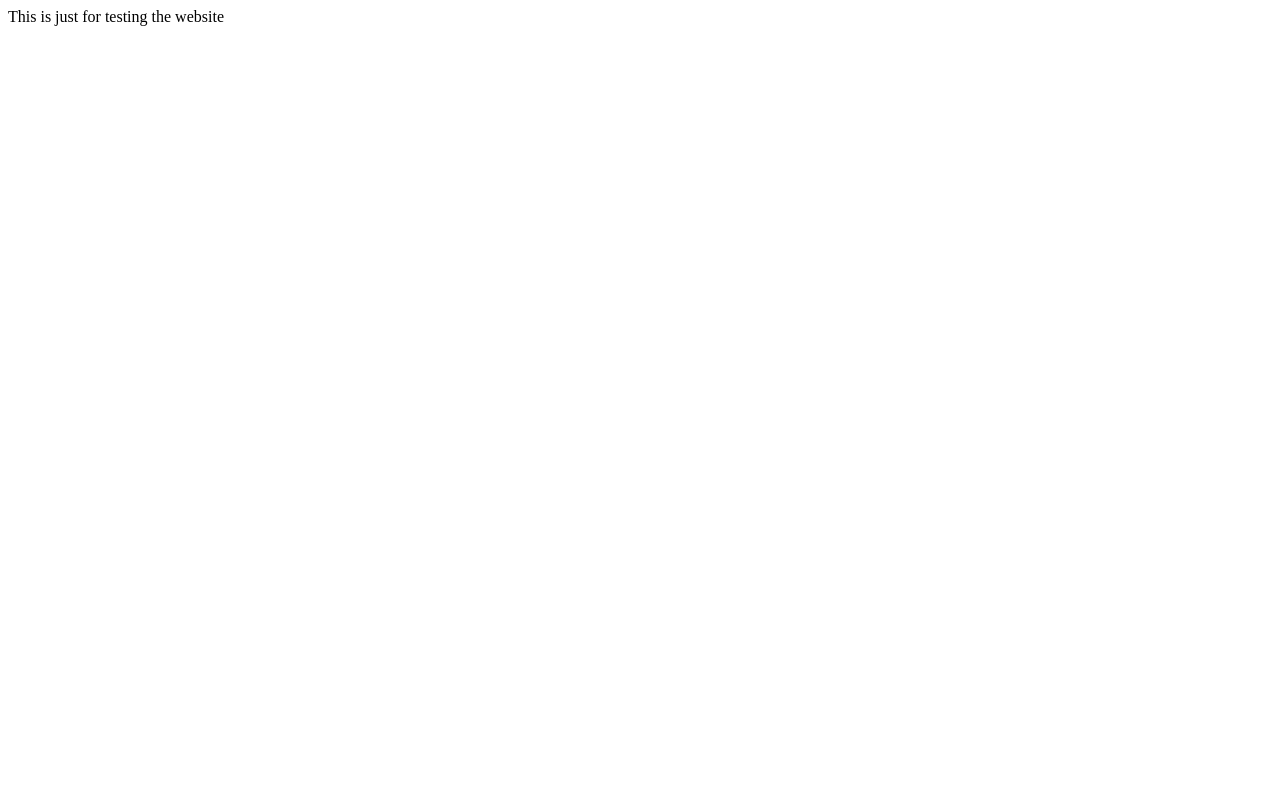
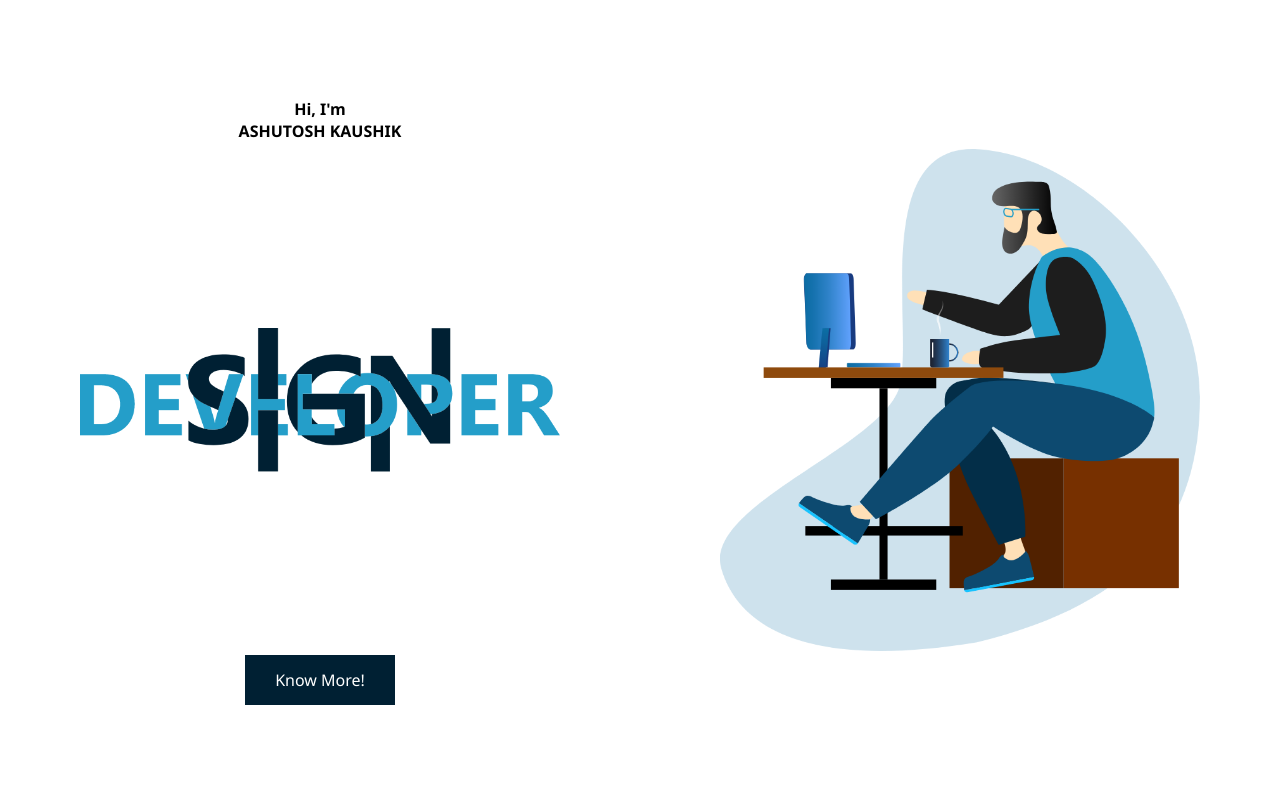
Before and after one commit to Ashutosh1499/ashutosh-kaushik-portfolio, a plain HTML site: page index.html in a window 1280 px wide. Drawn offline with Linux system fonts and the light colour scheme.

Commit message:
AKP-001: Added the main page with icon and the main page image

```diff
--- /dev/null
+++ b/CSS/index.css
@@ -0,0 +1,94 @@
+body, html{
+    margin:0;
+    height: 100%;
+}
+
+.parent-container {
+    width: 100%;
+    height: 100%;
+    display: flex;
+}
+
+.container1-area {
+    width: 50%;
+    height: 100%;
+}
+
+.container2-area {
+    width: 50%;
+    height: 100%;
+    display: flex;
+    justify-content: center;
+    align-items: center;
+}
+
+.container1-name-area, .container1-button-area {
+    display: block;
+    width: 100%;
+    height: 30%;
+}
+.container1-button-area {
+    display: flex;
+    justify-content: center;
+    align-items: center;
+}
+
+.container1-name-area .names {
+    display: flex;
+    width: 100%;
+    height: 50%;
+    font-family: 'Segoe UI', Tahoma, Geneva, Verdana, sans-serif;
+    font-weight: 800;
+    justify-content: center;
+}
+
+.container1-name-area .gest {
+    align-items:flex-end;
+}
+
+.container1-button-area button {
+    outline: none;
+    border: none;
+    width: 150px;
+    height: 50px;
+    background-color: #002033;
+    color: white;
+    font-family: 'Segoe UI', Tahoma, Geneva, Verdana, sans-serif;
+    font-size: medium;
+    font-weight: 500;
+    transition-duration: 0.3s;
+}
+
+.container1-button-area button:hover {
+    color: #002033;
+    background-color: white;
+    border: 2px solid #002033;
+    cursor: pointer;
+}
+
+.container1-logo-area {
+    width: 100%;
+    height: 40%;
+    display: flex;
+    justify-content: center;
+    align-items: center;
+}
+
+.container1-logo-area img {
+    width: 75%;
+    height: auto;
+}
+
+.container2-area img{
+    width: 75%;
+    height: auto;
+}
+
+@media screen and (max-width: 1000px) {
+    .container2-area {
+        display: none;
+    }
+    .container1-area {
+        width: 100%;
+    }
+}
--- a/index.html
+++ b/index.html
@@ -4,9 +4,29 @@
 		<meta charset="UTF-8" />
 		<meta http-equiv="X-UA-Compatible" content="IE=edge" />
 		<meta name="viewport" content="width=device-width, initial-scale=1.0" />
-		<title>Testing the website</title>
+
+		<link rel="icon" href="Icons/a-icon.png" type="image/icon type" />
+
+		<link rel="stylesheet" href="CSS/index.css" />
+		<title>Portfolio | Ashutosh Kaushik</title>
 	</head>
 	<body>
-		<div class="test">This is just for testing the website</div>
+		<div class="parent-container">
+			<div class="container1-area">
+				<div class="container1-name-area">
+					<div class="names gest">Hi, I'm</div>
+					<div class="names">ASHUTOSH KAUSHIK</div>
+				</div>
+				<div class="container1-logo-area">
+					<img src="Icons/desdev.png" alt="" />
+				</div>
+				<div class="container1-button-area">
+					<button>Know More!</button>
+				</div>
+			</div>
+			<div class="container2-area">
+				<img src="Images/main-page-illstrn.png" alt="" />
+			</div>
+		</div>
 	</body>
 </html>
```
Also changed, not shown: Pages/About.html (added, +13 -0 lines), Icons/a-icon.png (added), Icons/desdev.png (added), Images/main-page-illstrn.png (added).
